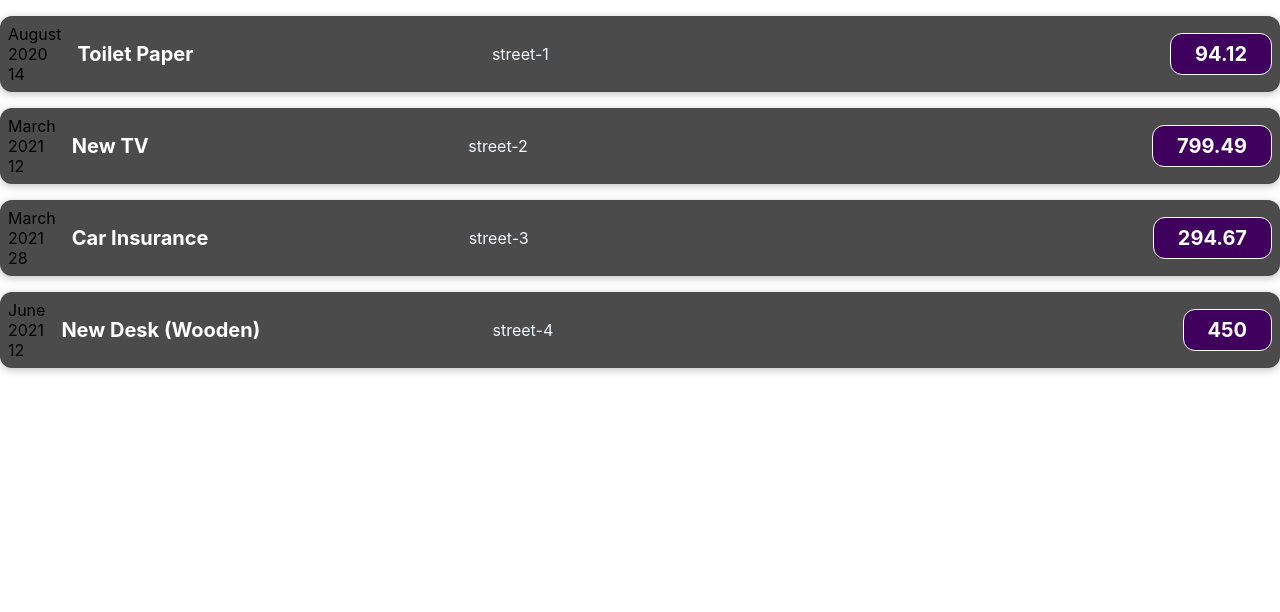
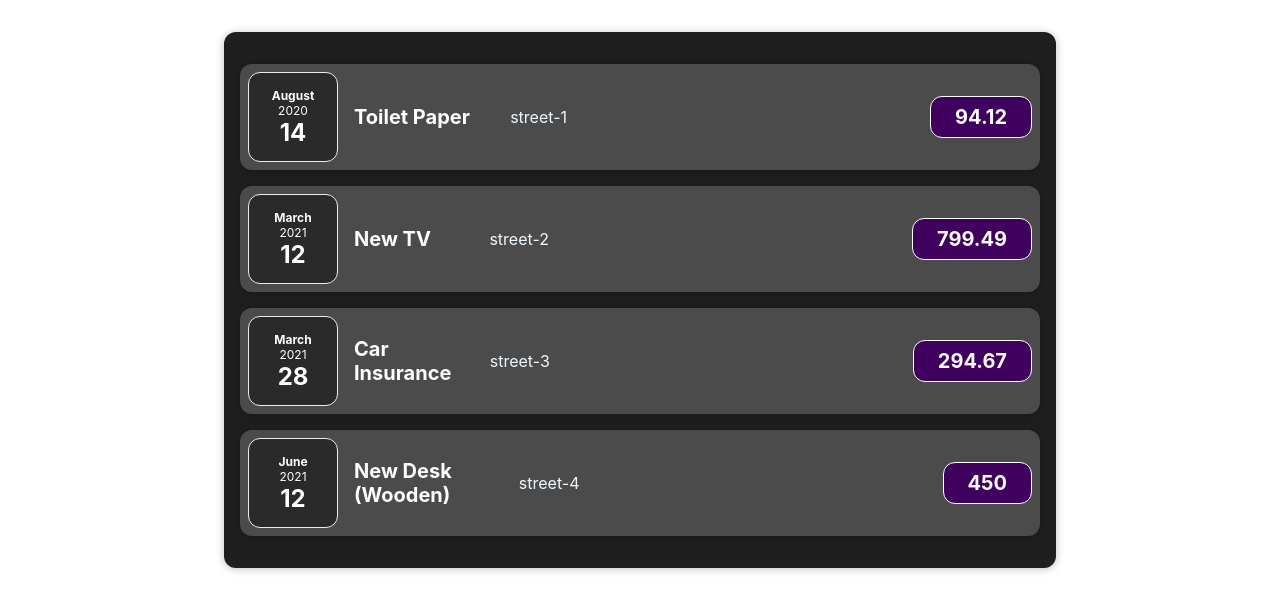
Before and after one commit to Divygupta208/React-basics, a React (Create React App) app in the folder expense-app/: page / in a window 1280 px wide. Shown: the top 612 px of the page. Built offline with nearby package versions, Linux system fonts and the light colour scheme.

Commit message:
Added Custom Card Wrapper

```diff
--- /dev/null
+++ b/expense-app/src/components/Card.css
@@ -0,0 +1,4 @@
+.card {
+  border-radius: 12px;
+  box-shadow: 0 1px 8px rgba(0, 0, 0, 0.25);
+}
--- /dev/null
+++ b/expense-app/src/components/Card.js
@@ -0,0 +1,9 @@
+import React from "react";
+import "./Card.css";
+
+const Card = (props) => {
+  const classes = "card " + props.className;
+  return <div className={classes}>{props.children}</div>;
+};
+
+export default Card;
--- /dev/null
+++ b/expense-app/src/components/ExpenseDate.css
@@ -0,0 +1,26 @@
+.expense-date {
+  display: flex;
+  flex-direction: column;
+  width: 5.5rem;
+  height: 5.5rem;
+  border: 1px solid #ececec;
+  background-color: #2a2a2a;
+  color: white;
+  border-radius: 12px;
+  align-items: center;
+  justify-content: center;
+}
+
+.expense-date__month {
+  font-size: 0.75rem;
+  font-weight: bold;
+}
+
+.expense-date__year {
+  font-size: 0.75rem;
+}
+
+.expense-date__day {
+  font-size: 1.5rem;
+  font-weight: bold;
+}
--- a/expense-app/src/components/ExpenseDate.js
+++ b/expense-app/src/components/ExpenseDate.js
@@ -1,4 +1,5 @@
 import React from "react";
+import "./ExpenseDate.css";
 
 export const ExpenseDate = ({ expdate }) => {
   let month = expdate.toLocaleString("en-US", { month: "long" });
@@ -6,10 +7,10 @@
   let year = expdate.getFullYear();
 
   return (
-    <div>
-      <div>{month}</div>
-      <div>{year}</div>
-      <div>{day}</div>
+    <div className="expense-date">
+      <div className="expense-date__month">{month}</div>
+      <div className="expense-date__year">{year}</div>
+      <div className="expense-date__day">{day}</div>
     </div>
   );
 };
--- a/expense-app/src/components/ExpenseItems.css
+++ b/expense-app/src/components/ExpenseItems.css
@@ -2,10 +2,9 @@
   display: flex;
   justify-content: space-between;
   align-items: center;
-  box-shadow: 0 2px 8px rgba(0, 0, 0, 0.25);
   padding: 0.5rem;
   margin: 1rem 0;
-  border-radius: 12px;
+
   background-color: #4b4b4b;
 }
 
--- a/expense-app/src/components/ExpenseItems.js
+++ b/expense-app/src/components/ExpenseItems.js
@@ -2,6 +2,7 @@
 import "./ExpenseItems.css";
 import ExpenseDate from "./ExpenseDate";
 import ExpenseDetails from "./ExpenseDetails";
+import Card from "./Card";
 
 function ExpenseItems({
   expenseDate,
@@ -10,14 +11,14 @@
   expenseLoc,
 }) {
   return (
-    <div className="expense-item">
+    <Card className="expense-item">
       <ExpenseDate expdate={expenseDate}></ExpenseDate>
       <ExpenseDetails
         amount={expenseAmount}
         loc={expenseLoc}
         title={expenseTitle}
       ></ExpenseDetails>
-    </div>
+    </Card>
   );
 }
 
--- a/expense-app/src/components/ExpenseItemss.js
+++ b/expense-app/src/components/ExpenseItemss.js
@@ -1,9 +1,11 @@
 import React from "react";
 import ExpenseItems from "./ExpenseItems";
+import "./Expenses.css";
+import Card from "./Card";
 
 const ExpenseItemss = ({ expenses }) => {
   return (
-    <div>
+    <Card className="expenses">
       {expenses.map((item) => (
         <ExpenseItems
           expenseDate={item.date}
@@ -12,7 +14,7 @@
           expenseLoc={item.location}
         ></ExpenseItems>
       ))}
-    </div>
+    </Card>
   );
 };
 
--- /dev/null
+++ b/expense-app/src/components/Expenses.css
@@ -0,0 +1,7 @@
+.expenses {
+  padding: 1rem;
+  background-color: rgb(31, 31, 31);
+  margin: 2rem auto;
+  width: 50rem;
+  max-width: 95%;
+}
```
